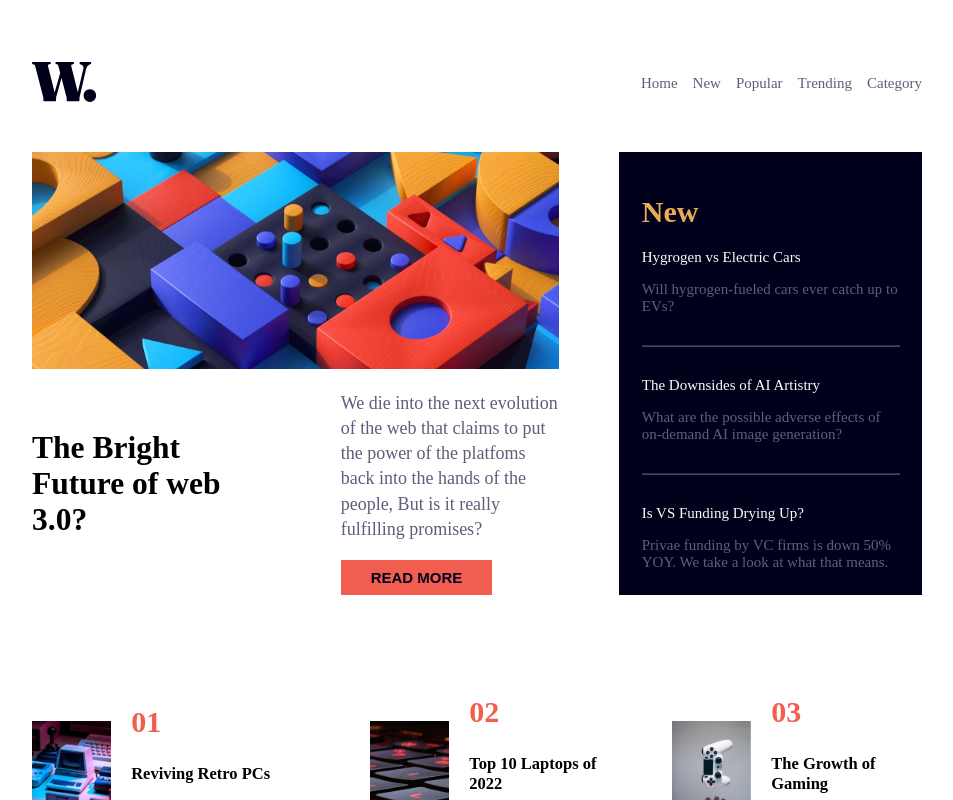
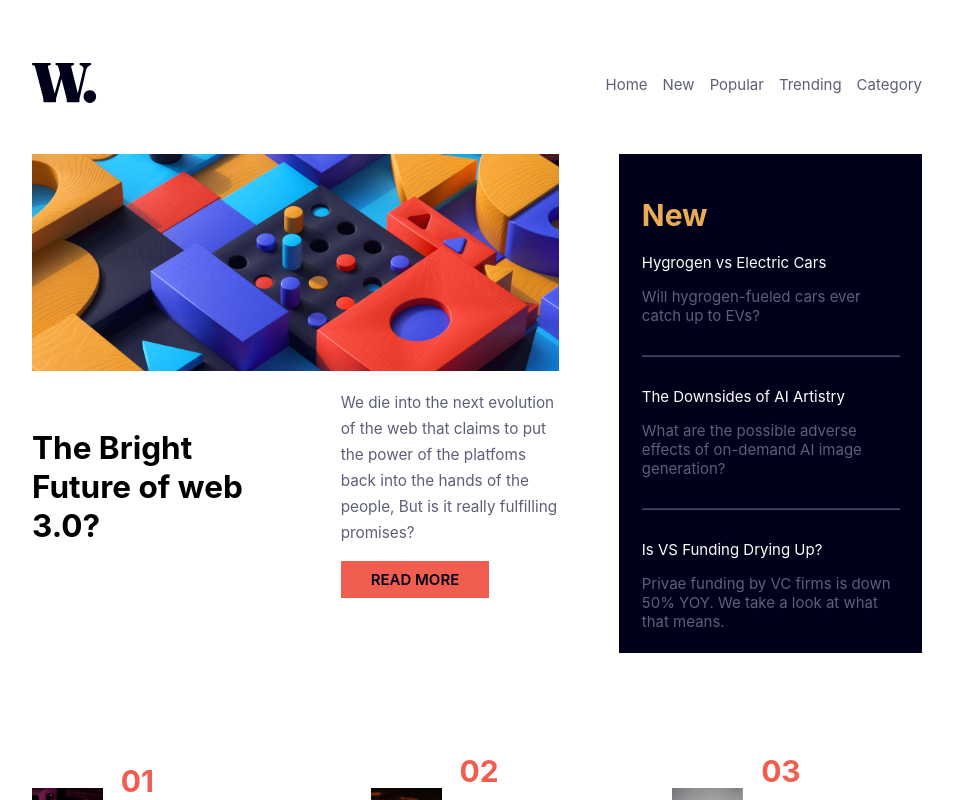
Before and after one commit to abmanaf/News-Home-page, a React (Vite) app: page / in a window 1280 px wide. Shown: the top 800 px of the page, without its empty margins (163-1116 px from the left). Built offline with nearby package versions, Linux system fonts and the light colour scheme.

Commit message:
minor changes

```diff
--- a/src/App.css
+++ b/src/App.css
@@ -1,6 +1,7 @@
 * {
   box-sizing: border-box;
   font-size: 15px;
+  font-family: "Inter", sans-serif;
 }
 :root {
   /*
@@ -67,6 +68,7 @@ a {
 
 .sub-left-container .inner-left-right-container {
   width: 50%;
+  font-size: 0.85em;
 }
 .right-container {
   width: 32rem;
@@ -77,7 +79,7 @@ a {
 }
 .inner-left-right-container p {
   font-size: 1.2em;
-  line-height: 1.4em;
+  line-height: 1.7em;
   color: var(--dark-grayish-blue);
 }
 h1 {
```
